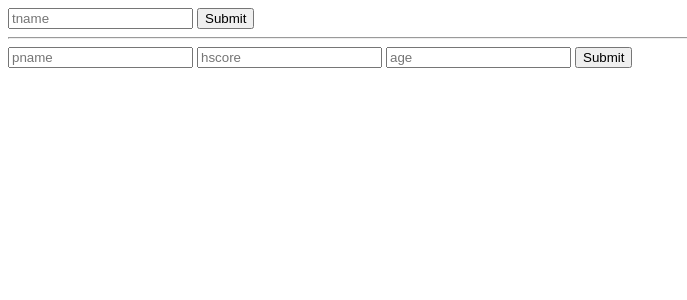
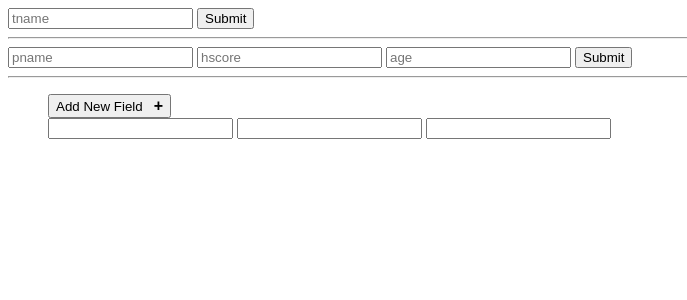
Before and after one commit to aaquib19/team-play-ajax, a Django app: page /add-team/ in a window 1280 px wide. Shown: the top 300 px of the page, without its empty margins (0-687 px from the left). Run offline with Django 3.2, Linux system fonts and the light colour scheme; some libraries are stand-ins or nearby versions.

Commit message:
updating add-team

```diff
--- a/templates/add-team.html
+++ b/templates/add-team.html
@@ -26,6 +26,20 @@
 
    <button type="submit" class="btn btn-primary">Submit</button>
 </form>
+<hr>
+<ol id="dynamic-fields">
+    <div class="container1">
+    <button class="add_form_field">Add New Field &nbsp;
+      <span style="font-size:16px; font-weight:bold;">+ </span>
+    </button>
+    <div>
+        <input type="text" name="mytext[]">
+        <input type="text" name="mytext[]">
+        <input type="text" name="mytext[]">
+    </div>
+</div>
+</ol>
+
 
     <script src="/static/js/jquery-2.2.4.min.js"></script>
     <script src="/static/js/bootstrap.min.js"></script>
@@ -53,13 +67,48 @@
             {#$('#hscore').val("")#}
             {#$('#age').val("")#}
 
+            let wrapper = document.getElementById("dynamic-fields");
+
+          var input = document.createElement("input");
+// ... and so on
+            $(wrapper).append('<div><input type="text" name="mytext[]"/><a href="#" class="delete">Delete</a></div>'); //add input box
         },
         error : function(xhr,errmsg,err) {
         console.log(xhr.status + ": " + xhr.responseText); // provide a bit more info about the error to the console
     }
     });
+
+
+
+
 });
 
 </script>
+<script>
+    $(document).ready(function() {
+    var max_fields = 10;
+    var wrapper = $("#dynamic-fields");
+    var add_button = $(".add_form_field");
+
+    var x = 1;
+    $(add_button).click(function(e) {
+        e.preventDefault();
+        if (x < max_fields) {
+            x++;
+            $(wrapper).append('<div>  <input type="text" name="mytext[]">\n' +
+                '        <input type="text" name="mytext[]">\n' +
+                '        <input type="text" name="mytext[]">               <a href="#" class="delete">Delete</a></div>'); //add input box
+        } else {
+            alert('You Reached the limits')
+        }
+    });
+
+    $(wrapper).on("click", ".delete", function(e) {
+        e.preventDefault();
+        $(this).parent('div').remove();
+        x--;
+    })
+});
+</script>
 </body>
 </html>
--- a/templates/edit-team.html
+++ b/templates/edit-team.html
@@ -8,7 +8,6 @@
 
 
 <form method="POST"  action="{% url 'edit-team' pk=obj.pk %}" >
-  {% csrf_token %}
     <label>Team Name  :</label>
     <input type="text" name="tname" class="form-control" id="tname" placeholder="tname" value="{{ obj.tname }}">
      <input type="hidden" name="pids" class="form-control" id="player" placeholder="player">
@@ -26,7 +25,7 @@
     <input type="text" class="form-control" id="hscore" placeholder="hscore">
      <input class="form-control" id="age" placeholder="age">
 
-   <button type="submit" class="btn btn-primary">Submit</button>
+   <button type="submit" class="btn btn-primary">Create New player</button>
 </form>
 
 
```
